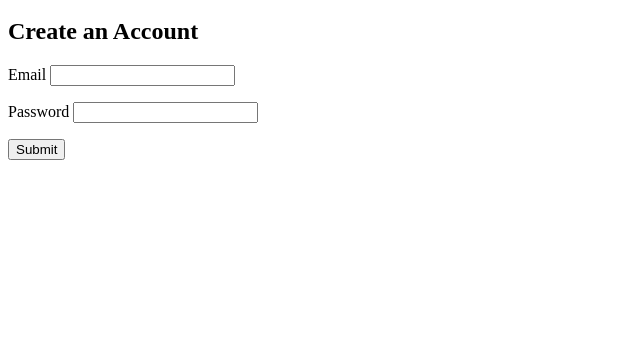
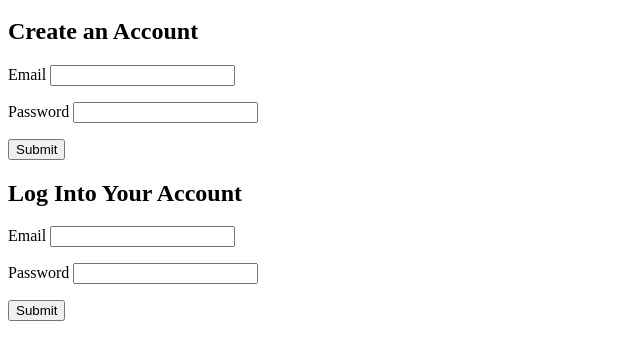
Before and after one commit to sukhanova/Labs, a Flask app: page / in a window 1280 px wide. Shown: the part 165-525 px from the top of the page, without its empty margins (0-640 px from the left). Run offline with Flask 2, Linux system fonts and the light colour scheme.

Commit message:
Added Log in to the web app. Part 4 complete

```diff
--- a/ratings-v2/server.py
+++ b/ratings-v2/server.py
@@ -40,6 +40,7 @@ def display_movie_details(movie_id):
 
     return render_template('movie_details.html', movie=movie)
 
+
 @app.route('/users')
 def list_of_users():
     """Display list of all users"""
@@ -66,6 +67,30 @@ def register_user():
 
     return redirect('/')
 
+
+@app.route('/login', methods=['POST'])
+def user_login():
+    """Log a user into web app"""
+
+    email = request.form.get('email')
+    password = request.form.get('password')
+
+    user = crud.check_user_login_info(email, password)
+    print(user)
+
+    if "user_id" not in session:
+        session["user_id"] = user.user_id
+    else:
+        active_user = session.get("user_id")
+
+    if user:
+        flash(f"{user.email}, Successful login")
+    else:
+        flash("Login info is incorrect, please try again")
+
+    return redirect('/')
+
+
 if __name__ == '__main__':
     connect_to_db(app)
     app.run(host='0.0.0.0', debug=True)
--- a/ratings-v2/templates/homepage.html
+++ b/ratings-v2/templates/homepage.html
@@ -24,5 +24,18 @@
       <input type="submit">
     </p>
   </form>
+  <h2>Log Into Your Account</h2>
+  <form action="/login" method="POST">
+    <p>
+      Email <input type="text" name="email">
+    </p>
 
+    <p>
+      Password <input type="password" name="password">
+    </p>
+
+    <p>
+      <input type="submit">
+    </p>
+  </form>
 {% endblock %}
```
Also changed, not shown: ratings-v2/crud.py (+13 -1 lines).
